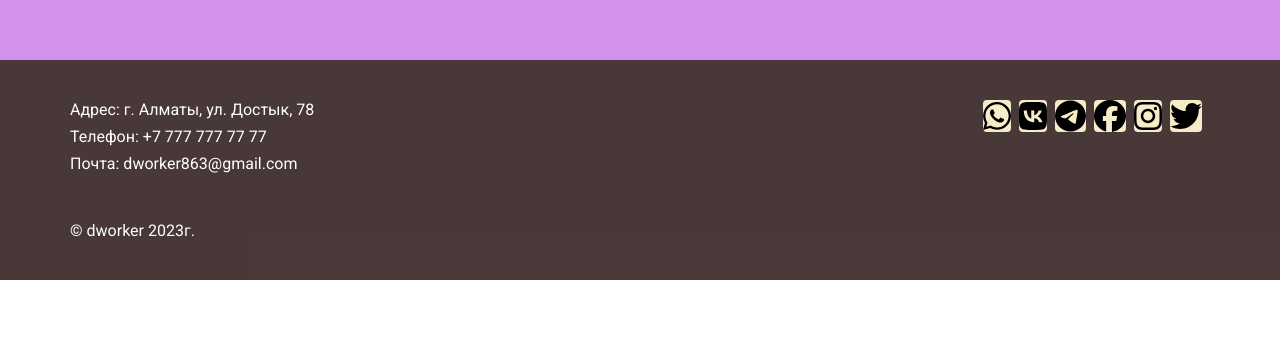
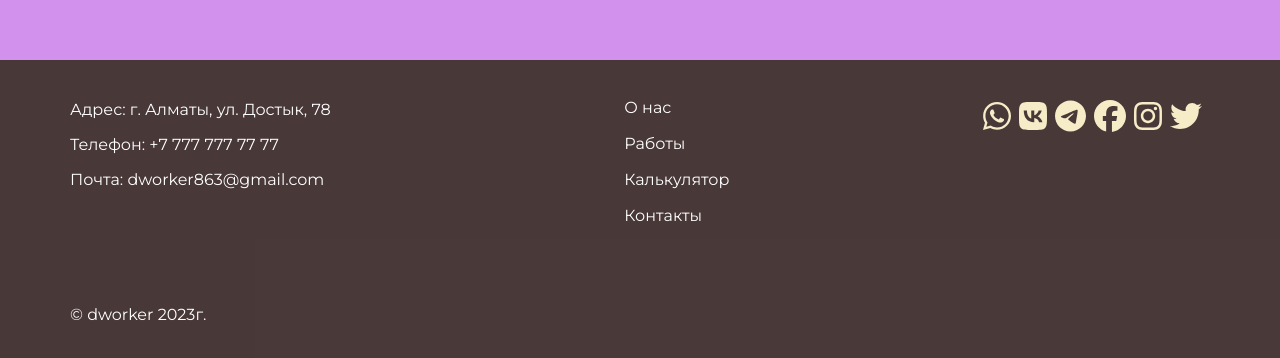
Before and after one commit to dworker863/stroy-site, a Next.js app: page / in a window 1280 px wide. Shown: the part 1540-1898 px from the top of the page. Before the commit the page ends 1820 px from the top, so only its background shows below. Built offline with nearby package versions, Linux system fonts and the light colour scheme.

Commit message:
Added Nav to Footer

```diff
--- /dev/null
+++ b/components/Blocks/Nav/INav.ts
@@ -0,0 +1,7 @@
+export interface INav {
+  column?: boolean;
+}
+
+export interface IStyledNav {
+  column?: boolean;
+}
--- a/components/Blocks/Nav/Nav.tsx
+++ b/components/Blocks/Nav/Nav.tsx
@@ -1,11 +1,12 @@
 import Link from 'next/link';
 import React, { FC } from 'react';
 import Socials from '../../Elements/Socials/Socials';
+import { INav } from './INav';
 import { StyledMenu, StyledNav, StyledNavItem } from './StyledNav';
 
-const Nav: FC = () => {
+const Nav: FC<INav> = ({ column }) => {
   return (
-    <StyledNav>
+    <StyledNav column={column}>
       <StyledMenu>
         <StyledNavItem>
           <Link href="/about">О нас</Link>
--- a/components/Blocks/Nav/StyledNav.ts
+++ b/components/Blocks/Nav/StyledNav.ts
@@ -1,9 +1,28 @@
-import styled from 'styled-components';
+import styled, { css } from 'styled-components';
+import { INav } from './INav';
 
-export const StyledNav = styled.nav`
+export const StyledNav = styled.nav<INav>`
   @media (max-width: 992px) {
     display: none;
   }
+
+  ${({ column }) =>
+    column &&
+    css`
+      ul {
+        flex-direction: column;
+
+        li {
+          text-transform: none;
+          padding-bottom: 20px;
+          line-height: 16px;
+        }
+
+        & > div {
+          display: none;
+        }
+      }
+    `}
 `;
 
 export const StyledMenu = styled.ul`
--- a/components/Sections/Footer/Footer.tsx
+++ b/components/Sections/Footer/Footer.tsx
@@ -15,10 +15,17 @@ import { faVk } from '@fortawesome/free-brands-svg-icons';
 import { faInstagram } from '@fortawesome/free-brands-svg-icons';
 import { faFacebook } from '@fortawesome/free-brands-svg-icons';
 import { faTwitter } from '@fortawesome/free-brands-svg-icons';
+import { Montserrat } from '@next/font/google';
+import Nav from '../../Blocks/Nav/Nav';
+
+const montserrat = Montserrat({
+  weight: '400',
+  subsets: ['latin', 'cyrillic'],
+});
 
 const Footer: FC = () => {
   return (
-    <StyledFooter>
+    <StyledFooter className={montserrat.className}>
       <Container>
         <StyledFooterBlock>
           <StyledFooterContacts>
@@ -26,6 +33,7 @@ const Footer: FC = () => {
             <StyledAddress>Телефон: +7 777 777 77 77</StyledAddress>
             <StyledAddress>Почта: dworker863@gmail.com</StyledAddress>
           </StyledFooterContacts>
+          <Nav column />
           <StyledFooterSocials>
             <a
               href="https://wa.me/77776196190"
--- a/components/Sections/Footer/StyledFooter.ts
+++ b/components/Sections/Footer/StyledFooter.ts
@@ -17,10 +17,10 @@ export const StyledFooterBlock = styled.div`
 `;
 
 export const StyledFooterContacts = styled.div`
-  margin-bottom: 40px;
+  margin-bottom: 100px;
 `;
 export const StyledAddress = styled.div`
-  margin-bottom: 8px;
+  margin-bottom: 16px;
 `;
 
 export const StyledFooterSocials = styled.div`
@@ -29,8 +29,7 @@ export const StyledFooterSocials = styled.div`
   svg {
     margin-right: 8px;
     border-radius: 4px;
-    color: #000;
-    background-color: ${({ theme }) => theme.colors.socialColor};
+    color: ${({ theme }) => theme.colors.socialColor};
   }
 `;
 
```
